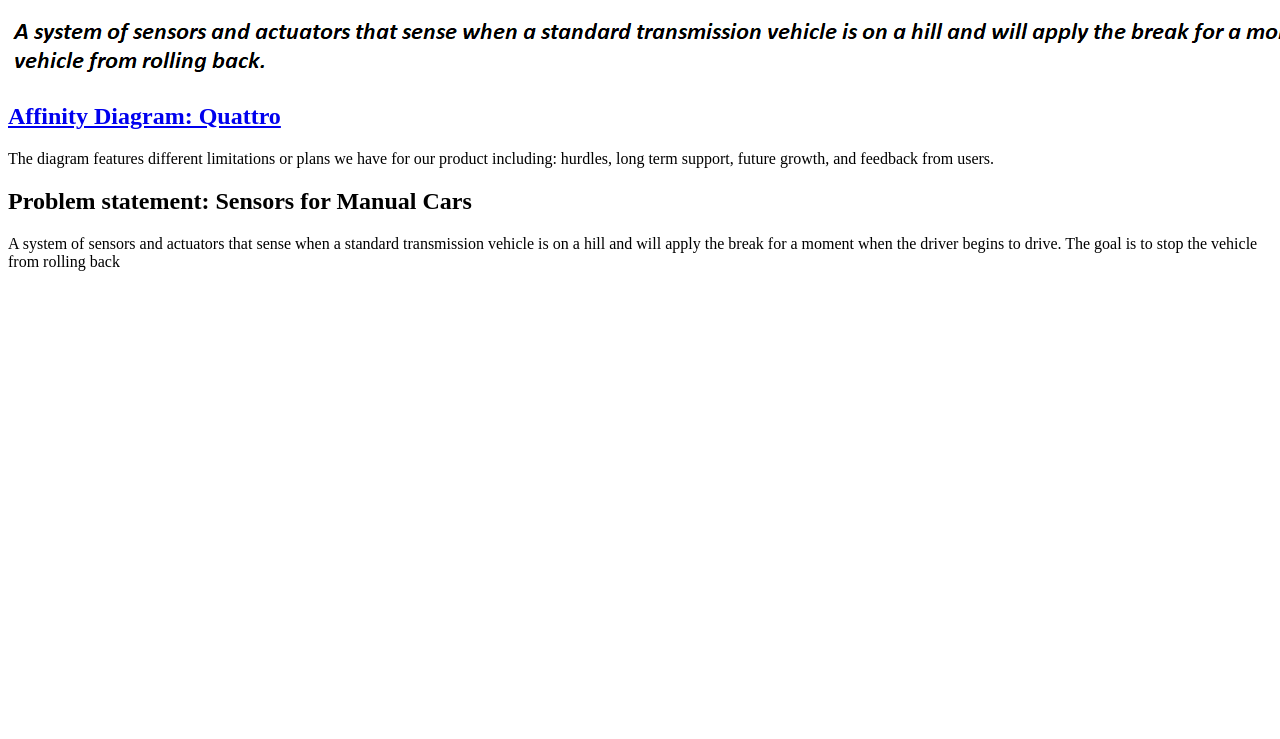
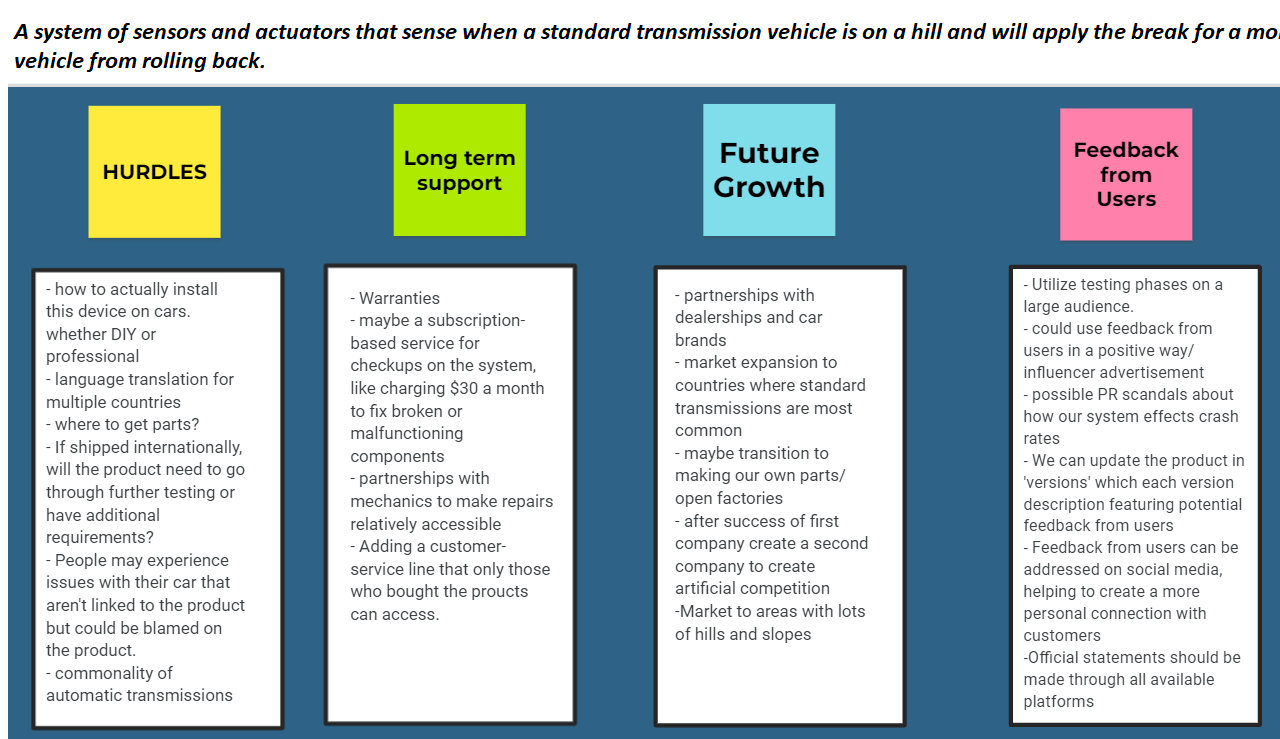
Before and after one commit to hvhartt/hvhartt.github.io, a plain HTML site: page index.html in a window 1280 px wide. Shown: the part 61-800 px from the top of the page. Drawn offline with Linux system fonts and the light colour scheme.

Commit message:
Update index.html

```diff
--- a/index.html
+++ b/index.html
@@ -9,6 +9,7 @@
 </html>
 <section class="assign">
     <img src="images/Screenshot 2024-01-29 150934.png" />
+  <img src="images/AffinityDia.png" />
     <section class="assign-det">
       <a href="files/Affinity-Diagram.pdf"><h2>Affinity Diagram: Quattro</h2></a>
       <p>
```
